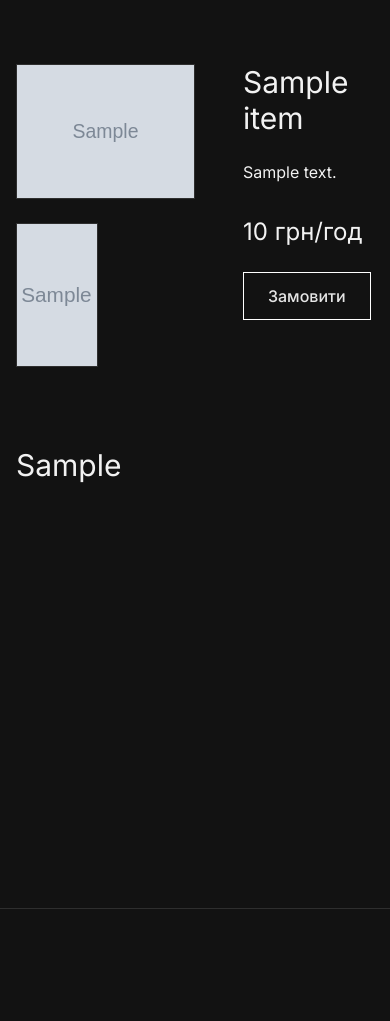
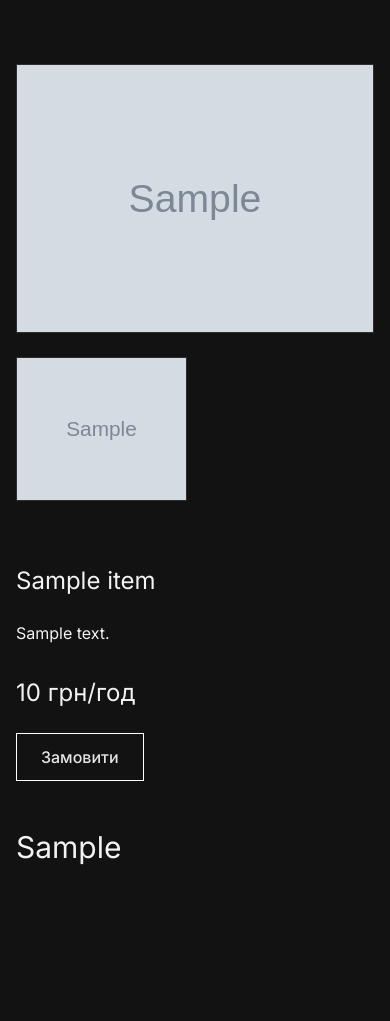
Before and after one commit to andreydoluk-eng/santa-prize, a Laravel app: template resources/views/catalog/show.blade.php in a window 390 px wide. Shown: the part 80-1101 px from the top of the page. Run offline with Laravel 12, Linux system fonts and the light colour scheme; the template is opened without the code that fills it: most values are stand-ins (such as "Sample title", 1, 10 or a date in 2020); grey boxes marked "Sample" are stand-in pictures; style sheets or scripts are compiled from the project's sources; parts of the project's set-up code (start-up, migrations or seed data) failed here and were passed over; some libraries are stand-ins or nearby versions.

Commit message:
fix: make product catalog layout responsive for mobile devices

```diff
--- a/resources/views/catalog/show.blade.php
+++ b/resources/views/catalog/show.blade.php
@@ -9,8 +9,8 @@
         {{ Breadcrumbs::render(Route::currentRouteName(), $item) }}
 
 
-        <div class="flex mt-12">
-            <div class="w-1/2">
+        <div class="flex flex-col md:flex-row mt-12 gap-8 md:gap-0">
+            <div class="w-full md:w-1/2">
                 @if($item->main_image)
                     <a href="{{ asset('storage/' . $item->main_image) }}" data-fslightbox="gallery-{{ $item->slug }}">
                         <img
@@ -37,8 +37,8 @@
                     </div>
                 @endif
             </div>
-            <div class="w-1/2 pl-12">
-                 <h1 class="text-3xl mb-6">{{ $item->title }}</h1>
+            <div class="w-full md:w-1/2 pl-0 md:pl-12">
+                 <h1 class="text-2xl md:text-3xl mb-6">{{ $item->title }}</h1>
                 @if($item->description)
                     <article class="prose max-w-none mb-8">{!! $item->description !!}</article>
                 @endif
```
